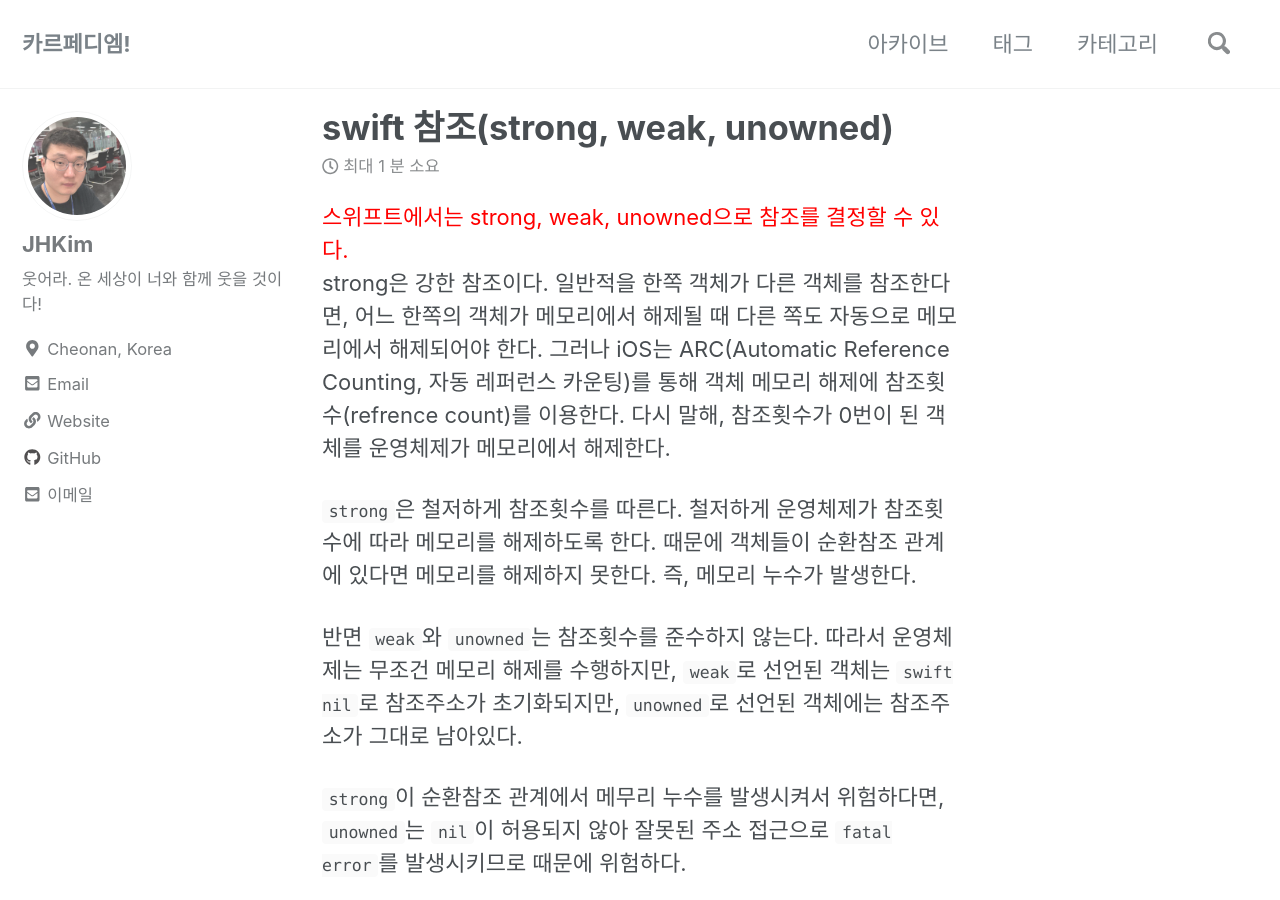
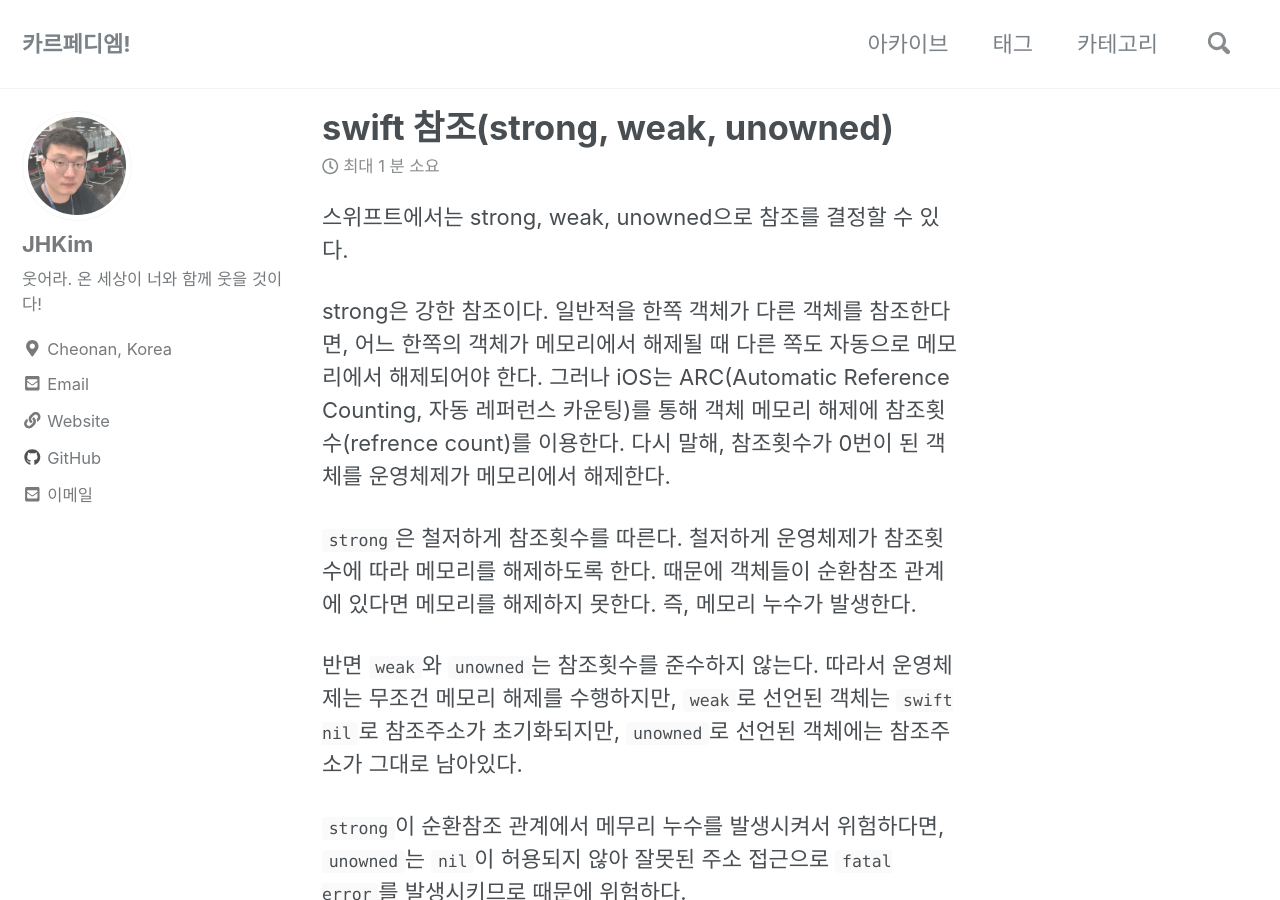
Before and after one commit to cerulean85/cerulean85.github.io, a Jekyll site: the page built from _posts/2018-09-16-swift 참조(strong, weak, unowned).md, in a window 1280 px wide and 900 px high. Built offline with Jekyll 4.4.1, drawn with Linux system fonts in a browser that asks for light colours; nearby versions of some CDN libraries; comment, search, counter and statistics services are not loaded.

Commit message:
Update 2018-09-16-swift 참조(strong, weak, unowned).md

```diff
--- a/_posts/2018-09-16-swift 참조(strong, weak, unowned).md
+++ b/_posts/2018-09-16-swift 참조(strong, weak, unowned).md
@@ -5,7 +5,7 @@ tags: swift 참조, strong, weak, unowned
 category: swift
 ---
 
-<font color="red">스위프트에서는 strong, weak, unowned으로 참조를 결정할 수 있다.</font>
+스위프트에서는 strong, weak, unowned으로 참조를 결정할 수 있다.
 
 strong은 강한 참조이다.
 일반적을 한쪽 객체가 다른 객체를 참조한다면, 어느 한쪽의 객체가 메모리에서 해제될 때 다른 쪽도 자동으로 메모리에서 해제되어야 한다.
```
